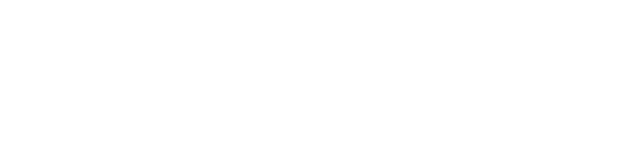
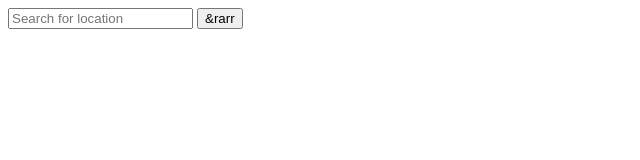
Before and after one commit to IgorSFA/niceWeather, a plain HTML site: page index.html in a window 1280 px wide. Shown: the whole page, without its empty margins (0-640 px from the left). Drawn offline with Linux system fonts and the light colour scheme.

Commit message:
input for other location

```diff
--- a/index.html
+++ b/index.html
@@ -7,6 +7,10 @@
 	<meta name="viewport" content="width=device-width,initial-scale=1">
 </head>
 <body>
+	<div id="search-box">
+		<input type="text" name="location" placeholder="Search for location">
+		<button>&rarr</button>
+	</div>
 	<div id="content"></div>
 
 	<script src="js/jquery-2.1.3.min.js"></script>
```
